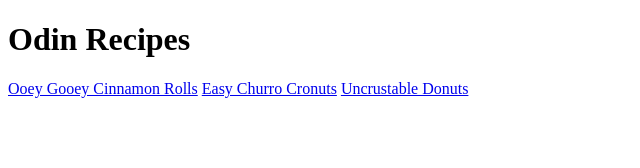
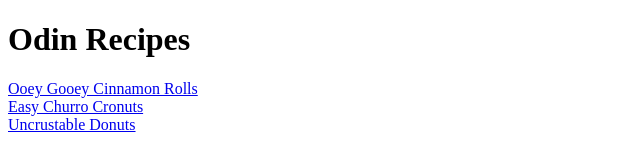
Before and after one commit to bhoefert/odin-recipes, a plain HTML site: page index.html in a window 1280 px wide. Shown: the whole page, without its empty margins (0-640 px from the left). Drawn offline with Linux system fonts and the light colour scheme.

Commit message:
Add break elements between links

```diff
--- a/index.html
+++ b/index.html
@@ -8,9 +8,9 @@
     <body>
         <h1>Odin Recipes</h1>
 
-        <a href="./recipes/cinnamon-rolls.html">Ooey Gooey Cinnamon Rolls</a>
-        <a href="./recipes/churro-cronuts.html">Easy Churro Cronuts</a>
-        <a href="./recipes/uncrust-donuts.html">Uncrustable Donuts</a>
+        <a href="./recipes/cinnamon-rolls.html">Ooey Gooey Cinnamon Rolls</a><br>
+        <a href="./recipes/churro-cronuts.html">Easy Churro Cronuts</a><br>
+        <a href="./recipes/uncrust-donuts.html">Uncrustable Donuts</a><br>
 
     </body>
 </html>
```
